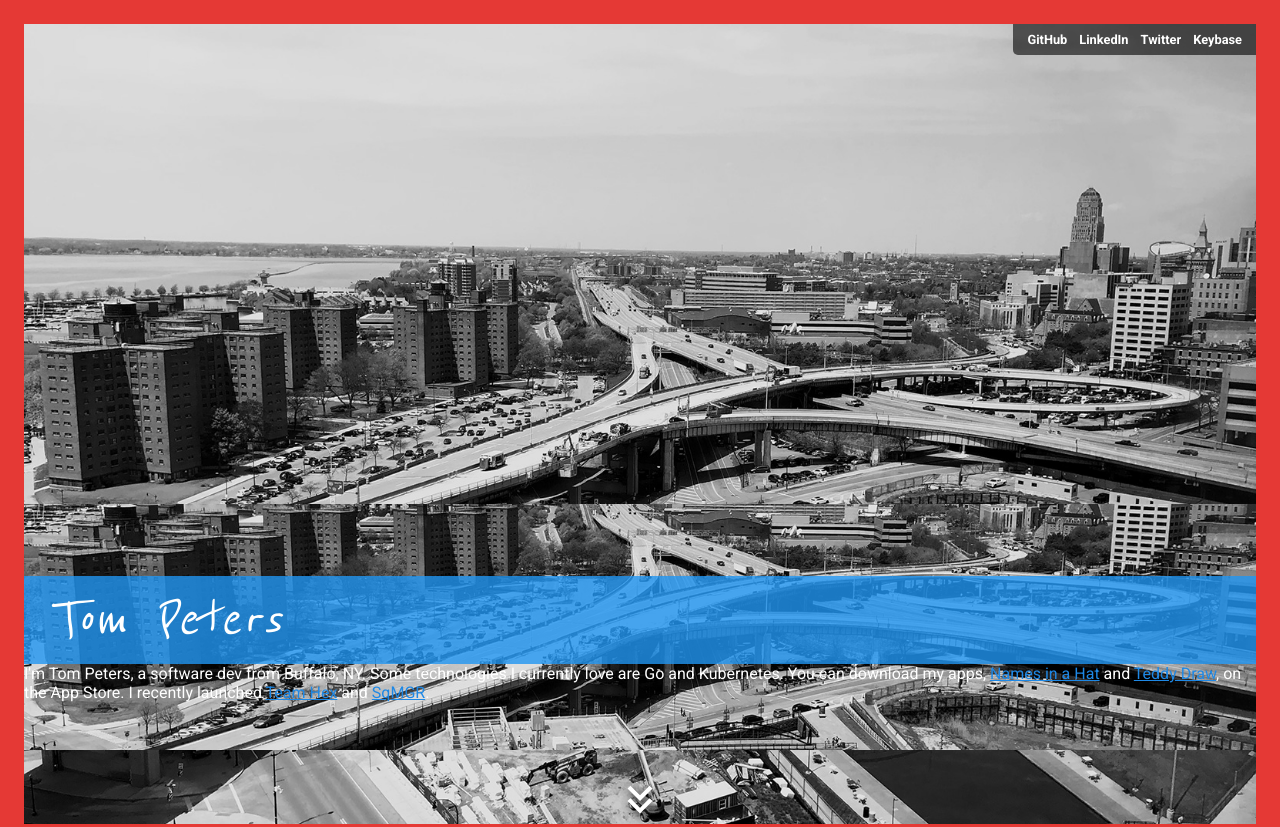
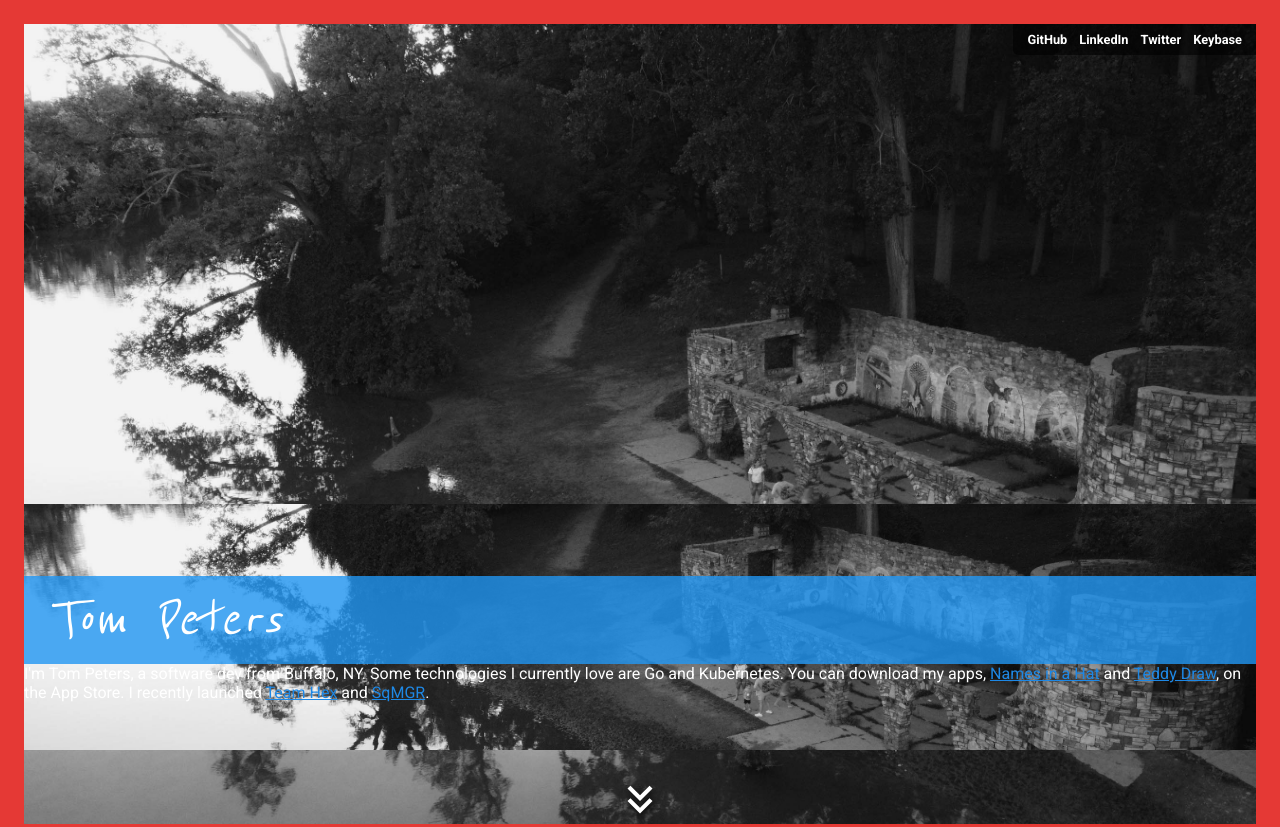
Before and after one commit to weters/tompeters-site, a website built with webpack: page src/index.html in a window 1280 px wide. Shown: the top 827 px of the page. Built offline with nearby package versions, Linux system fonts and the light colour scheme.

Commit message:
Replace background image

```diff
--- a/src/assets/404.scss
+++ b/src/assets/404.scss
@@ -18,7 +18,7 @@ html, body {
 }
 
 header {
-  background-image: url('./bg100.jpg');
+  background-image: url('./drone.jpg');
   background-size: cover;
   background-position: center center;
   padding: $spacing*3 0 $spacing;
--- a/src/assets/styles.scss
+++ b/src/assets/styles.scss
@@ -48,7 +48,7 @@ header {
 }
 
 section.hero {
-  background-image:    url(./bg100.jpg);
+  background-image:    url(./drone.jpg);
   background-size:     cover;
   background-position: center center;
   height:              calc(var(--computed-vh, 1vh) * 100);
```
Also changed, not shown: src/assets/bg100.jpg (deleted), src/assets/drone.jpg (added).
